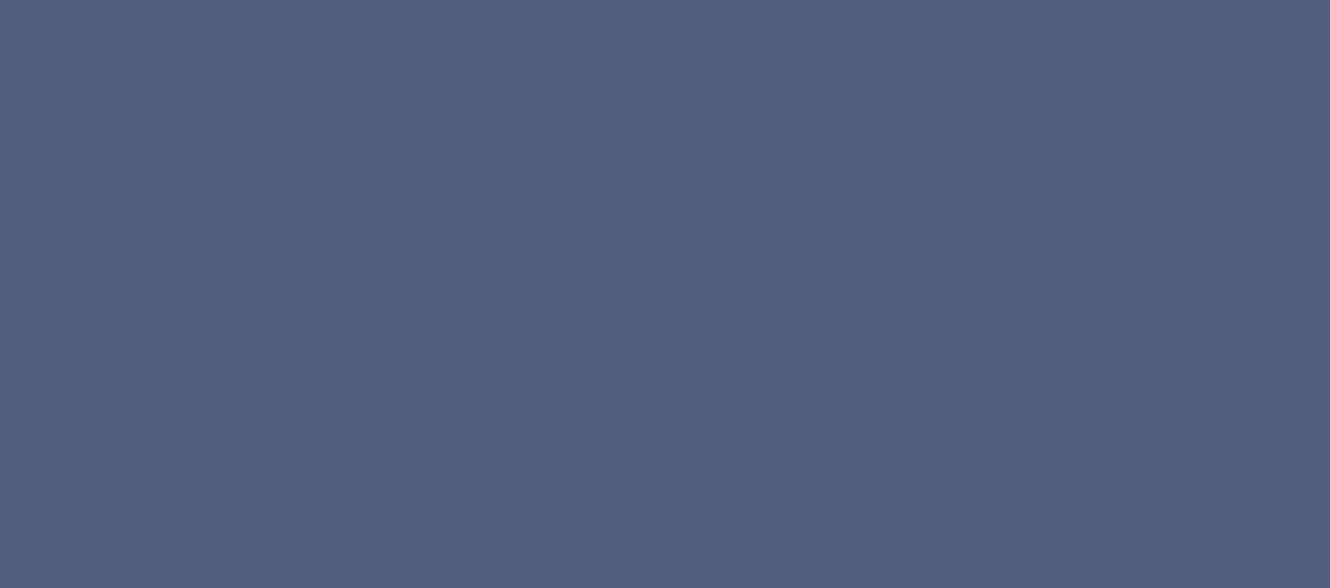
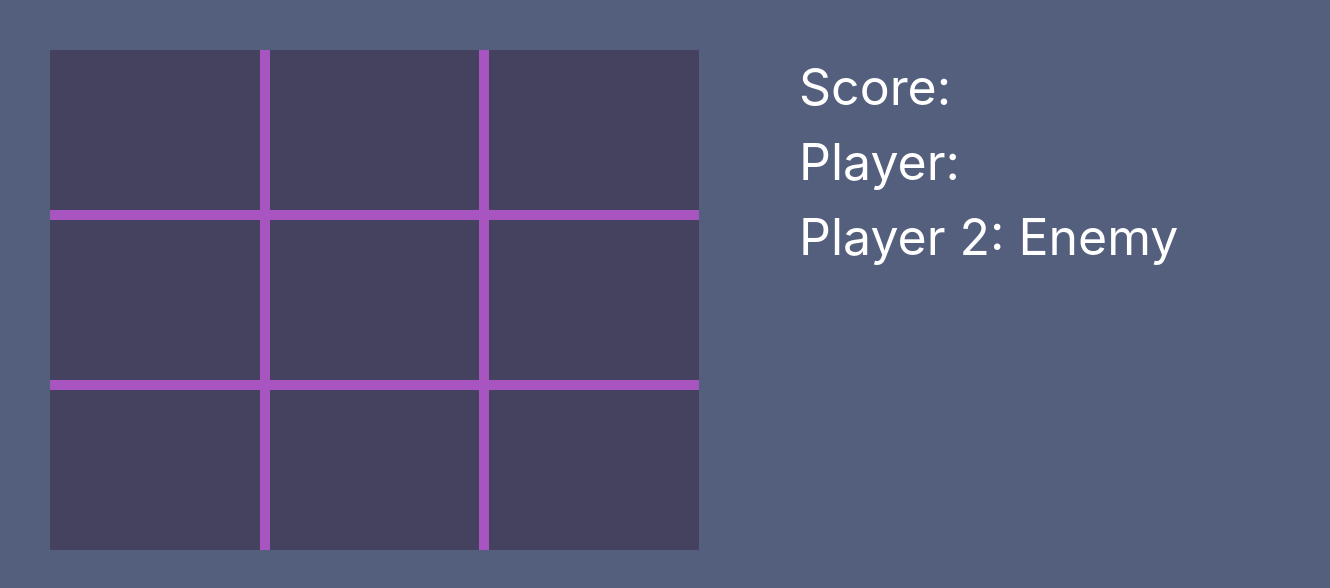
Before and after one commit to justsorano/crossesxzeros, a React (Create React App) app: page / in a window 1280 px wide. Shown: the top 588 px of the page, 1330 px wide, since content can reach past the window. Built offline with nearby package versions, Linux system fonts and the light colour scheme.

Commit message:
начало положено

```diff
--- a/src/App.js
+++ b/src/App.js
@@ -1,10 +1,22 @@
-import React,{ useState } from 'react'
+import React,{ useState,useEffect } from 'react'
+import Info from './Info'
+import Main from './Main'
+import Modal from './Modal/Modal'
 function App() {
+  const [nick,setNick] = useState()
+  function setNickname(name){
+      setNick(name)
+  }
 
   return (
-    <div className="container">
+    <div className='container'>
+          <div className="app">
+      <Main/>
+      <Info nick={nick}/>
+        </div>
+      <Modal Setname={setNickname}/>
+    </div>
 
-    </div>
   )
 }
 export default App;
--- /dev/null
+++ b/src/Info.js
@@ -0,0 +1,15 @@
+import React from 'react'
+
+
+
+function Info({nick}){
+   return  (
+      <div className="app__info">
+         <div className="app__score">Score: </div>
+         <div className="app__player1">Player: {nick}</div>
+         <div className="app__player2">Player 2: Enemy</div>
+      </div>
+   )
+}
+
+export default Info
--- /dev/null
+++ b/src/Main.js
@@ -0,0 +1,73 @@
+import React,{useState} from 'react'
+
+
+function Main(){
+      function test(){
+
+      }
+   return  (
+      <div className="app__main">
+         <div className="app__content" onClick={event => test(event)}>
+            <div className="zero hide">
+               </div>
+            <div className="cross hide">
+            </div>
+         </div>
+         <div className="app__content">
+            <div className="zero hide">
+               </div>
+            <div className="cross hide">
+
+            </div>
+         </div>
+         <div className="app__content">
+            <div className="zero hide">
+               </div>
+            <div className="cross hide">
+            </div>
+         </div>
+         <div className="app__content">
+            <div className="zero hide">
+               </div>
+            <div className="cross hide">
+            </div>
+         </div>
+         <div className="app__content">
+            <div className="zero hide">
+               </div>
+            <div className="cross hide">
+
+            </div>
+         </div>
+         <div className="app__content">
+            <div className="zero hide">
+               </div>
+            <div className="cross hide">
+
+            </div>
+         </div>
+         <div className="app__content">
+            <div className="zero hide">
+               </div>
+            <div className="cross hide">
+            </div>
+         </div>
+         <div className="app__content">
+            <div className="zero hide">
+               </div>
+            <div className="cross hide">
+            </div>
+         </div>
+         <div className="app__content">
+            <div className="zero hide">
+               </div>
+            <div className="cross hide">
+            </div>
+         </div>
+
+      </div>
+
+   )
+}
+
+export default Main
--- a/src/Modal/Modal.js
+++ b/src/Modal/Modal.js
@@ -1,26 +1,40 @@
-import React from 'react'
+import React,{useState} from 'react'
 
-export default class Modal extends React.Component {
-   state = {
-      isOpen: false,
+
+
+function Modal({Setname}){
+   const [isOpen,setIsOpen] = useState(false)
+   const [inputValue,setInputValue] = useState('')
+
+   function SetName(value){
+      setInputValue(value)
    }
-   render() {
-      return (
-         <React.Fragment >
 
-         </React.Fragment>
-      )
+   function Nickname(event){
+      if(event.key === "Enter" && inputValue){
+         Setname(inputValue)
+         setIsOpen(false)
+      }
+
    }
-}
-
-{/* <button className='btn' onClick={() => {this.setState({isOpen:true})}} >Open Modal</button>
-{this.state.isOpen && (
-<div className='modal'>
-<div className='modal__body'>
-<h2>Modal Title</h2>
-<p>Modal Text for testing</p>
-<button className='btn '  onClick={() => {this.setState({isOpen:false})}}>Close Modal</button>
-</div>
-</div>
-)
-} */}
+   function SubmitHandler(event){
+      event.preventDefault()
+   }
+   return (
+         isOpen ? (
+         <div className='modal'>
+            <div className='modal__body'>
+               <h2>Welcome, tap your nickname and enjoy game</h2>
+                  <form  className='Form__content' onSubmit={SubmitHandler}>
+                     <div className='form__main'>
+                        <label className='Form__label'>Name: </label>
+                        <input className='Form__input' value={inputValue}
+                        onChange={event => SetName(event.target.value)}
+                        onKeyPress={Nickname} required />
+                     </div>
+                  </form>
+            </div>
+         </div>) : null
+   )
+   }
+export default Modal
--- a/src/index.css
+++ b/src/index.css
@@ -1,4 +1,6 @@
 body {
+  width: 100%;
+  height: 100%;
   background: rgb(84,95,125);
   margin: 0;
   font-family: -apple-system, BlinkMacSystemFont, 'Segoe UI', 'Roboto', 'Oxygen',
@@ -7,3 +9,136 @@ body {
   -webkit-font-smoothing: antialiased;
   -moz-osx-font-smoothing: grayscale;
 }
+
+.app{
+  margin: 50px;
+  display: flex;
+  flex-flow: row nowrap;
+}
+.app__main{
+  flex: 1 0 55%;
+  display: flex;
+  flex-direction: row;
+  flex-wrap: wrap;
+  height: 500px;
+  margin: 0 100px 0 0;
+  background: rgb(68,66,94);
+}
+.app__info{
+  flex: 1 0 45%;
+  color: white;
+  font-size: 50px;
+  line-height: 150%;
+}
+.modal{
+  position: fixed;
+  top: 0;
+  bottom: 0;
+  right: 0;
+  left: 0;
+  background: rgba(0, 0, 0, 0.5);
+  display: flex;
+  justify-content: center;
+  padding: 5rem 0 0 0 ;
+}
+.modal__body{
+  padding: 2rem;
+  width: 500px;
+  border-radius: 5px;
+  background:rgb(78, 90, 119);
+  color: black;
+  height: 300px;
+  border: 4px solid black;
+  display: flex;
+  flex-direction: column;
+  justify-content: center;
+  text-align: center;
+  align-items: center;
+}
+.modal__body h2{
+  font-size: 30px;
+}
+.modal__body p{
+  font-size: 25px;
+  font-weight: 500;
+  margin: 0 0 20px 0;
+}
+.zero{
+  width: 60%;
+  margin: 0 auto;
+  height: 80%;
+  border: 10px solid white;
+  opacity: .8;
+  border-radius: 50%;
+}
+.cross{
+  position: relative;
+  width: 100%;
+  height: 100%;
+  opacity: .8;
+}
+.cross::after {
+  content: '';
+  position: absolute;
+  width: 180px;
+  top: 45%;
+  right: 0;
+  left: 10%;
+  bottom: 0;
+  height: 15px;
+  background: white;
+  transform: rotate(-45deg);
+}
+.cross::before {
+  content: '';
+  position: absolute;
+  width: 180px;
+  top: 45%;
+  right: 0;
+  left: 10%;
+  bottom: 0;
+  height: 15px;
+  background: white;
+  transform: rotate(45deg);
+}
+.cross span:nth-child(1) {
+  transform: rotate(45deg) translateY(50%) translateX(30%);
+}
+.cross span:nth-child(2) {
+  transform: rotate(-45deg) ;
+}
+.app__content{
+  flex: 1 1 30%;
+
+}
+.app__content:nth-child(1){
+  border-bottom: 10px solid rgb(168,85,193);
+  border-right: 10px solid rgb(168,85,193);
+}
+.app__content:nth-child(2){
+  border-bottom: 10px solid rgb(168,85,193);
+  border-right: 10px solid rgb(168,85,193);
+}
+.app__content:nth-child(3){
+  border-bottom: 10px solid rgb(168,85,193);
+}
+.app__content:nth-child(4){
+  border-bottom: 10px solid rgb(168,85,193);
+  border-right: 10px solid rgb(168,85,193);
+}
+.app__content:nth-child(5){
+  border-bottom: 10px solid rgb(168,85,193);
+  border-right: 10px solid rgb(168,85,193);
+}
+.app__content:nth-child(6){
+  border-bottom: 10px solid rgb(168,85,193);
+}
+.app__content:nth-child(7){
+  border-right: 10px solid rgb(168,85,193);
+}
+.app__content:nth-child(8){
+  border-right: 10px solid rgb(168,85,193);
+}
+.hide{
+  display: none;
+}
```
